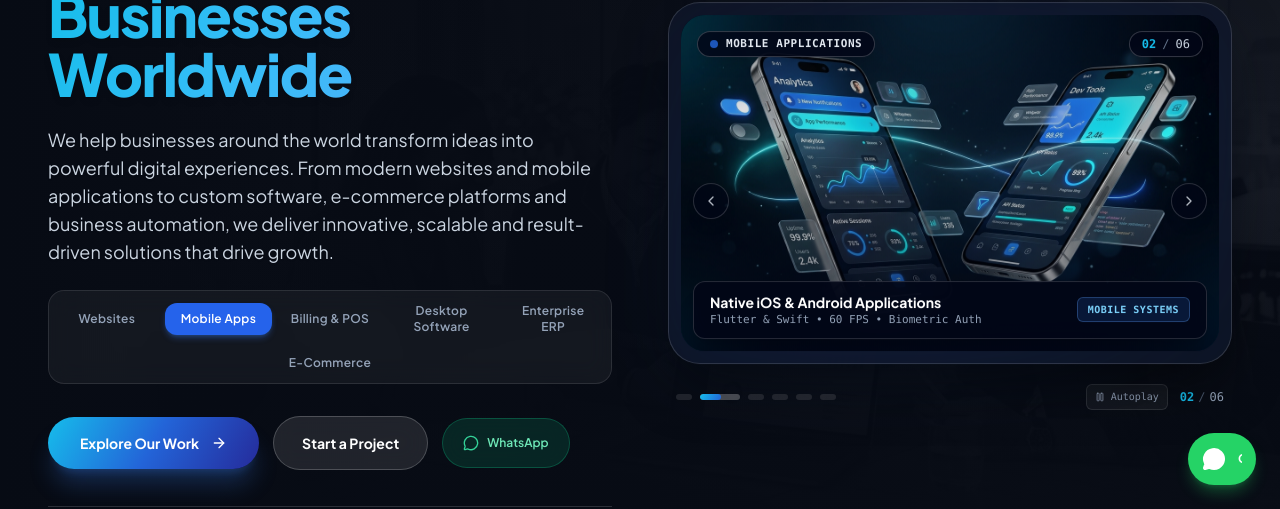
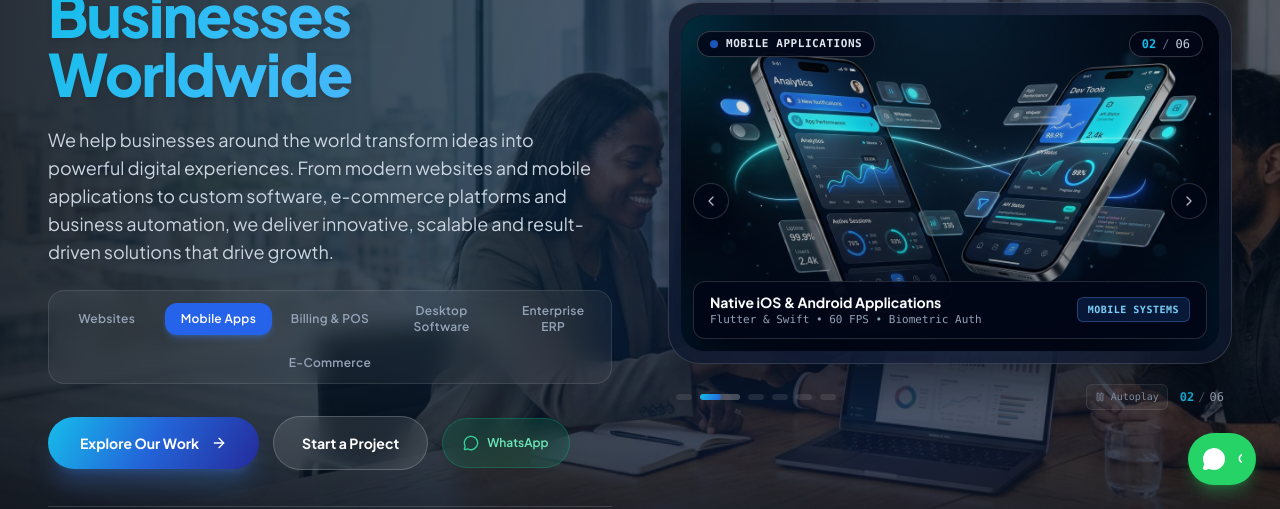
Before and after one commit to Jinshadnu/Appzio, a React (Vite) app: page / in a window 1280 px wide. Shown: the part 291-800 px from the top of the page. Built offline with nearby package versions, Linux system fonts and the light colour scheme; no server answers.

Commit message:
feat(hero): enable full-fidelity realistic professional background image with transparent directional overlay

```diff
--- a/src/components/home/HeroSection.tsx
+++ b/src/components/home/HeroSection.tsx
@@ -37,24 +37,35 @@ export const HeroSection: React.FC = () => {
       id="hero"
       className="relative min-h-[92vh] lg:min-h-screen flex items-center justify-center overflow-hidden bg-[#070B14] text-white pt-28 sm:pt-32 lg:pt-24 pb-16 lg:py-0 border-b border-slate-800/80"
     >
-      {/* ── Realistic Team & Engineering Background with Luxury Lighting ── */}
+      {/* ── Realistic Professional Background Image with Transparent Overlay ── */}
       <div className="absolute inset-0 pointer-events-none overflow-hidden">
-        {/* Soft Blended Authentic Team Background */}
+        {/* Full-Fidelity Realistic HD Background Image (Visible & Natural) */}
         <div
-          className="absolute inset-0 bg-cover bg-center sm:bg-[center_top] lg:bg-[right_center] bg-no-repeat opacity-20 mix-blend-luminosity"
+          className="absolute inset-0 bg-cover bg-center lg:bg-[center_25%] bg-no-repeat scale-[1.02] transition-transform duration-1000"
           style={{
             backgroundImage: `url('${getAssetUrl('/assets/hero/hero-banner-team-hd.jpg')}')`,
           }}
         />
 
-        {/* Sophisticated Dark Gradient Wash for 100% Typography Contrast */}
-        <div className="absolute inset-0 bg-gradient-to-r from-[#070B14] via-[#070B14]/90 to-[#070B14]/65" />
-        <div className="absolute inset-0 bg-gradient-to-b from-[#070B14]/90 via-transparent to-[#070B14]" />
+        {/* Elegant Transparent Directional Tint: realistic photo remains clearly visible while headline and 3D card pop with crisp contrast */}
+        <div
+          className="absolute inset-0"
+          style={{
+            background: 'linear-gradient(to right, rgba(7, 11, 20, 0.86) 0%, rgba(10, 17, 34, 0.72) 48%, rgba(7, 11, 20, 0.68) 100%)',
+          }}
+        />
 
-        {/* Ambient Sapphire & Cyan Atmospheric Diffusion Blooms */}
-        <div className="absolute top-[10%] left-[8%] w-[550px] h-[550px] rounded-full bg-[#16BDEB]/12 blur-[170px]" />
-        <div className="absolute bottom-[10%] right-[8%] w-[600px] h-[600px] rounded-full bg-[#2364D8]/18 blur-[180px]" />
-        <div className="absolute top-[40%] right-[35%] w-[400px] h-[400px] rounded-full bg-[#6326C5]/12 blur-[160px]" />
+        {/* Vertical Top/Bottom Transparent Fade for seamless Navbar and Section blending */}
+        <div
+          className="absolute inset-0"
+          style={{
+            background: 'linear-gradient(to bottom, rgba(7, 11, 20, 0.5) 0%, transparent 18%, transparent 78%, rgba(7, 11, 20, 0.96) 100%)',
+          }}
+        />
+
+        {/* Soft Ambient Cyan & Sapphire Atmospheric Lighting */}
+        <div className="absolute top-[12%] left-[10%] w-[500px] h-[500px] rounded-full bg-[#16BDEB]/15 blur-[160px]" />
+        <div className="absolute bottom-[10%] right-[10%] w-[550px] h-[550px] rounded-full bg-[#2364D8]/20 blur-[170px]" />
       </div>
 
       <div className="relative z-10 w-full max-w-7xl mx-auto px-6 sm:px-8 lg:px-12 py-10 lg:py-16">
```
